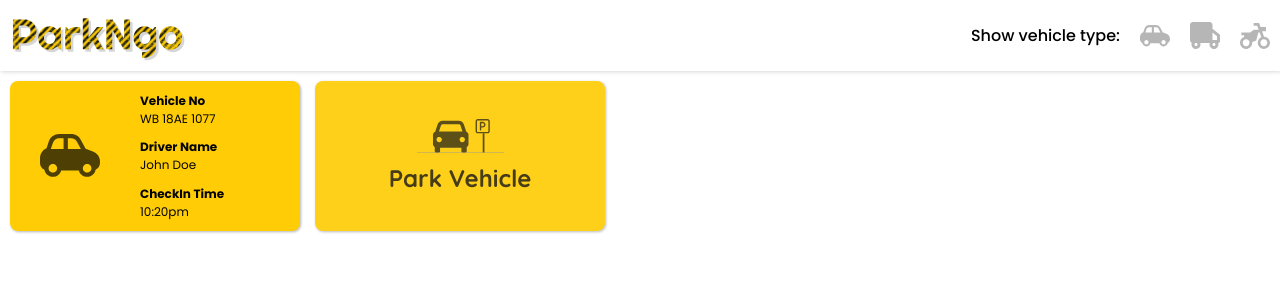
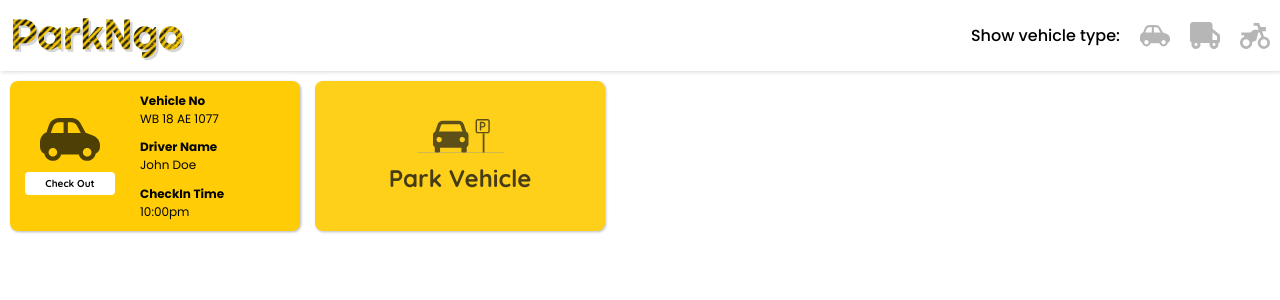
Before and after one commit to nectro/ParkNgo, a React (Create React App) app: page / in a window 1280 px wide. Shown: the top 300 px of the page. Built offline with nearby package versions, Linux system fonts and the light colour scheme.

Commit message:
add: dynamic vehicle token

```diff
--- a/src/component/dashboardPanel/dashboardPanel.component.js
+++ b/src/component/dashboardPanel/dashboardPanel.component.js
@@ -6,9 +6,31 @@ import Park from '../../assets/icons/parkSymbol.svg'
 import VehicleTokenComponent from '../vehicleToken/vehicleToken.component'
 
 function DashboardPanelComponent({setShowModal}) {
+
+    const vehicleList = [
+        {
+            vehicleType:'car',
+            vehicleNo:'WB 18 AE 1077',
+            DriverName:'John Doe',
+            CheckinTime:'10:00pm'
+        }
+    ]
+
+
     return (
         <div className={classes.majorContainer}>
-            <VehicleTokenComponent />
+
+            {
+                vehicleList&&
+                vehicleList.map((vehicle)=>
+                    <VehicleTokenComponent
+                        vehicleType={vehicle.vehicleType}
+                        vehicleNo={vehicle.vehicleNo}
+                        DriverName={vehicle.DriverName}
+                        CheckinTime={vehicle.CheckinTime}
+                    />
+                )
+            }
             <div className={classes.ParkCard} onClick={()=>setShowModal(true)}>
                 <img src={Park} />
                 <h2>Park Vehicle</h2>
--- a/src/component/vehicleToken/vehicleToken.component.js
+++ b/src/component/vehicleToken/vehicleToken.component.js
@@ -5,16 +5,17 @@ import car from '../../assets/icons/carD.svg'
 import truck from '../../assets/icons/truckD.svg'
 import bike from '../../assets/icons/bikeD.svg'
 
-const VehicleTokenComponent = () => {
+const VehicleTokenComponent = ({vehicleType,vehicleNo,DriverName,CheckinTime}) => {
     return (
         <div className={classes.VehicleCard}>
             <div className={classes.type}>
-                <img src={car} />
+                <img src={vehicleType==='car'?car:vehicleType==='truck'?truck:bike} />
+                <button>Check Out</button>
             </div>
             <div className={classes.details}>
-                <p><b>Vehicle No</b><br/> WB 18AE 1077</p>
-                <p><b>Driver Name</b><br/> John Doe</p>
-                <p><b>CheckIn Time</b><br/> 10:20pm</p>
+                <p><b>Vehicle No</b><br/> {vehicleNo}</p>
+                <p><b>Driver Name</b><br/> {DriverName}</p>
+                <p><b>CheckIn Time</b><br/> {CheckinTime}</p>
             </div>
         </div>
     )
--- a/src/component/vehicleToken/vehicleToken.module.css
+++ b/src/component/vehicleToken/vehicleToken.module.css
@@ -20,14 +20,15 @@
     opacity: 0.7;
 }
 .VehicleCard:hover{
-    cursor: pointer;
     transform: scale(1.01);
     opacity: 1;
 }
 .type{
     display: flex;
+    flex-direction: column;
     justify-content: center;
     align-items: center;
+    gap: 10px;
 }
 .type img{
     width: 50%;
@@ -42,3 +43,19 @@
     font-size: 12px;
     text-align: left;
 }
+
+.type button{
+    padding: 5px 20px;
+    border: none;
+    background-color: #ffffff;
+    font-size: 10px;
+    font-weight: bolder;
+    font-family: 'quicksand';
+    border-radius: 4px;
+}
+.type button:hover{
+    cursor: pointer;
+}
+.type button:active{
+    opacity: 0.7;
+}
```
